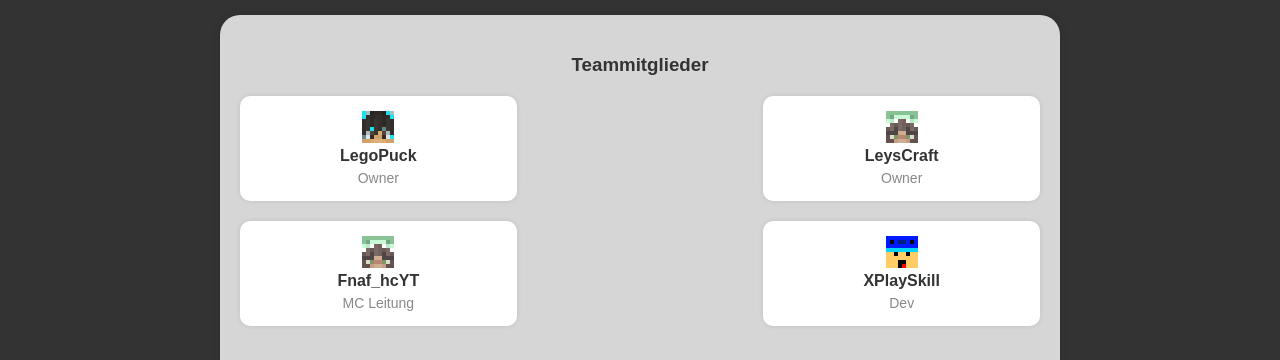
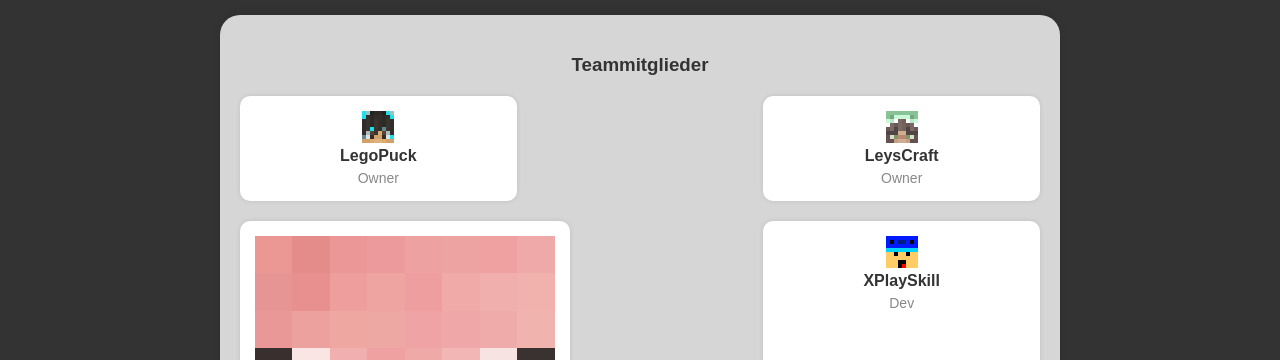
Before and after one commit to Klehausen-Team/KleHausen-Webseite, a plain HTML site: page team.html in a window 1280 px wide. Shown: the part 190-550 px from the top of the page. Drawn offline with Linux system fonts and the light colour scheme.

Commit message:
Update team.html

```diff
--- a/team.html
+++ b/team.html
@@ -253,7 +253,7 @@
                     <div class="member-role">Owner</div>
                 </div>
                 <div class="member-box">
-                    <img src="LeysCraft.png" alt="Soon.">
+                    <img src="Fnaf_hcYT.png" alt="Soon.">
                     <div class="member-name">Fnaf_hcYT</div>
                     <div class="member-role">MC Leitung</div>
                 </div>
```
